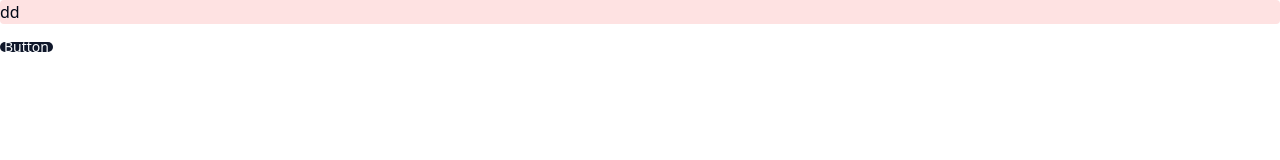
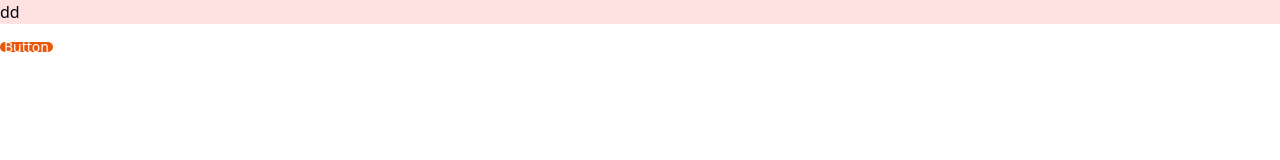
Before and after one commit to codeit-team2/FE, a Next.js app: page / in a window 1280 px wide. Shown: the top 160 px of the page. Built offline with nearby package versions, Linux system fonts and the light colour scheme.

Commit message:
feat : primary, secondary 색상 설정 및 borderRadius 설정

```diff
--- a/src/styles/globals.css
+++ b/src/styles/globals.css
@@ -13,11 +13,13 @@
     --popover: 0 0% 100%;
     --popover-foreground: 222.2 84% 4.9%;
 
-      --primary: 222.2 47.4% 11.2%;
-      --primary-foreground: 210 40% 98%;
+    --primary: #ea580c;
+    --primary-foreground: #fff;
+    --primary-hover: #f97316;
 
-      --secondary: 210 40% 96.1%;
-      --secondary-foreground: 222.2 47.4% 11.2%;
+    --secondary: #9a3412;
+    --secondary-foreground: #fff;
+    --secondary-hover: #c2410c;
 
     --muted: 210 40% 96.1%;
     --muted-foreground: 215.4 16.3% 46.9%;
--- a/tailwind.config.ts
+++ b/tailwind.config.ts
@@ -25,6 +25,7 @@ const config = {
       },
     },
     extend: {
+      borderRadius: px0_50,
       borderWidth: px0_50,
       lineHeight: px0_100,
       fontSize: px0_100,
@@ -40,12 +41,12 @@ const config = {
         background: 'hsl(var(--background))',
         foreground: 'hsl(var(--foreground))',
         primary: {
-          DEFAULT: 'hsl(var(--primary))',
-          foreground: 'hsl(var(--primary-foreground))',
+          DEFAULT: 'var(--primary)',
+          foreground: 'var(--primary-foreground)',
         },
         secondary: {
-          DEFAULT: 'hsl(var(--secondary))',
-          foreground: 'hsl(var(--secondary-foreground))',
+          DEFAULT: 'var(--secondary)',
+          foreground: 'var(--secondary-foreground)',
         },
         destructive: {
           DEFAULT: 'hsl(var(--destructive))',
@@ -67,11 +68,8 @@ const config = {
           DEFAULT: 'hsl(var(--card))',
           foreground: 'hsl(var(--card-foreground))',
         },
-      },
-      borderRadius: {
-        lg: 'var(--radius)',
-        md: 'calc(var(--radius) - 2px)',
-        sm: 'calc(var(--radius) - 4px)',
+        'primary-hover': 'var(--primary-hover)',
+        'secondary-hover': 'var(--secondary-hover)',
       },
       keyframes: {
         'accordion-down': {
```
Lines whose indentation alone changed are shown as unchanged.
